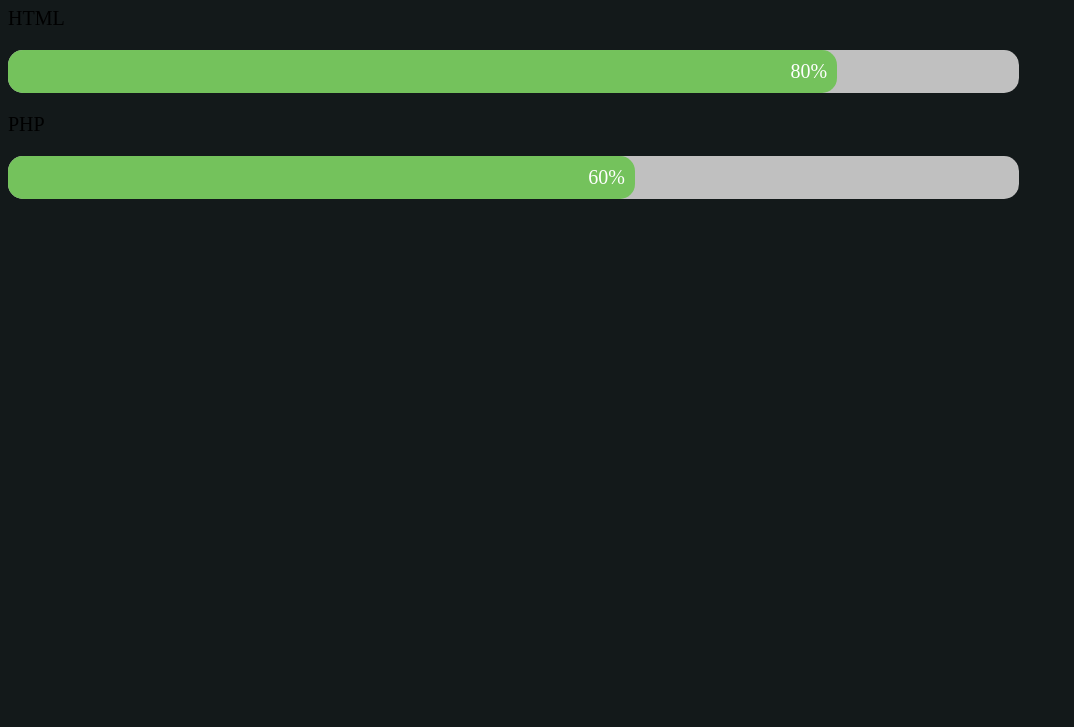
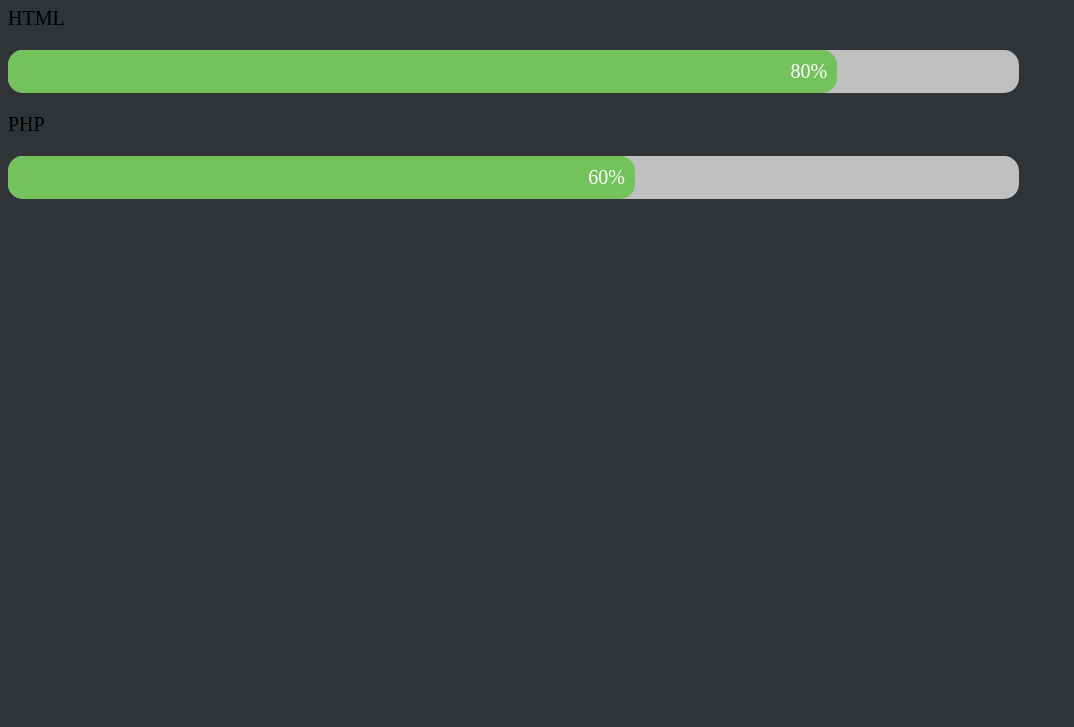
Before and after one commit to 4313bg/notion, a plain HTML site: page index.html in a window 1280 px wide. Shown: the part 73-800 px from the top of the page, without its empty margins (0-1074 px from the left). Drawn offline with Linux system fonts and the light colour scheme.

Commit message:
Update index.html

```diff
--- a/index.html
+++ b/index.html
@@ -3,7 +3,7 @@
 <head>
 	<style>
 		body {
-			background-color: #13191a;
+			background-color: #303437;
 		}
 		p {
 			font-size: 20px;
```
